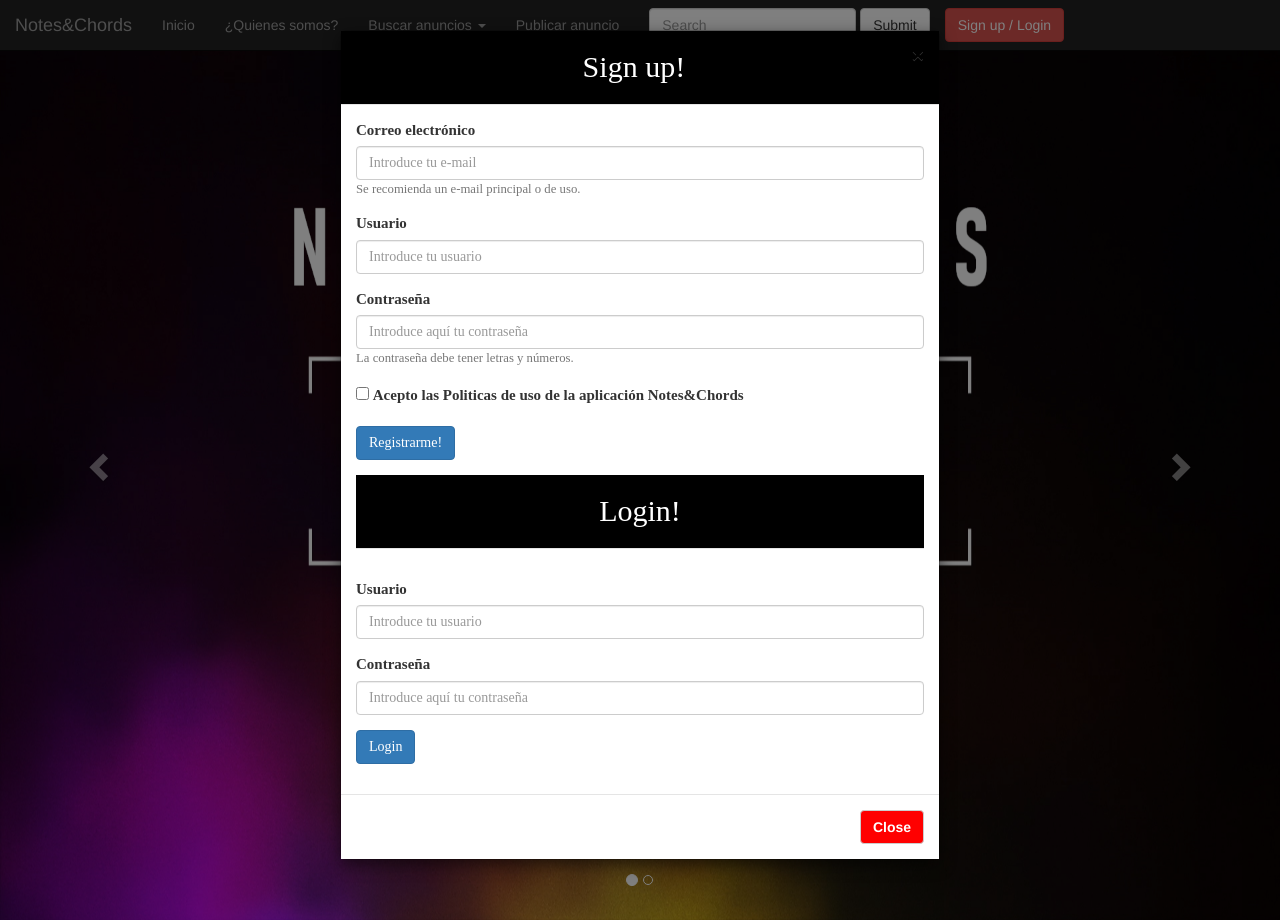
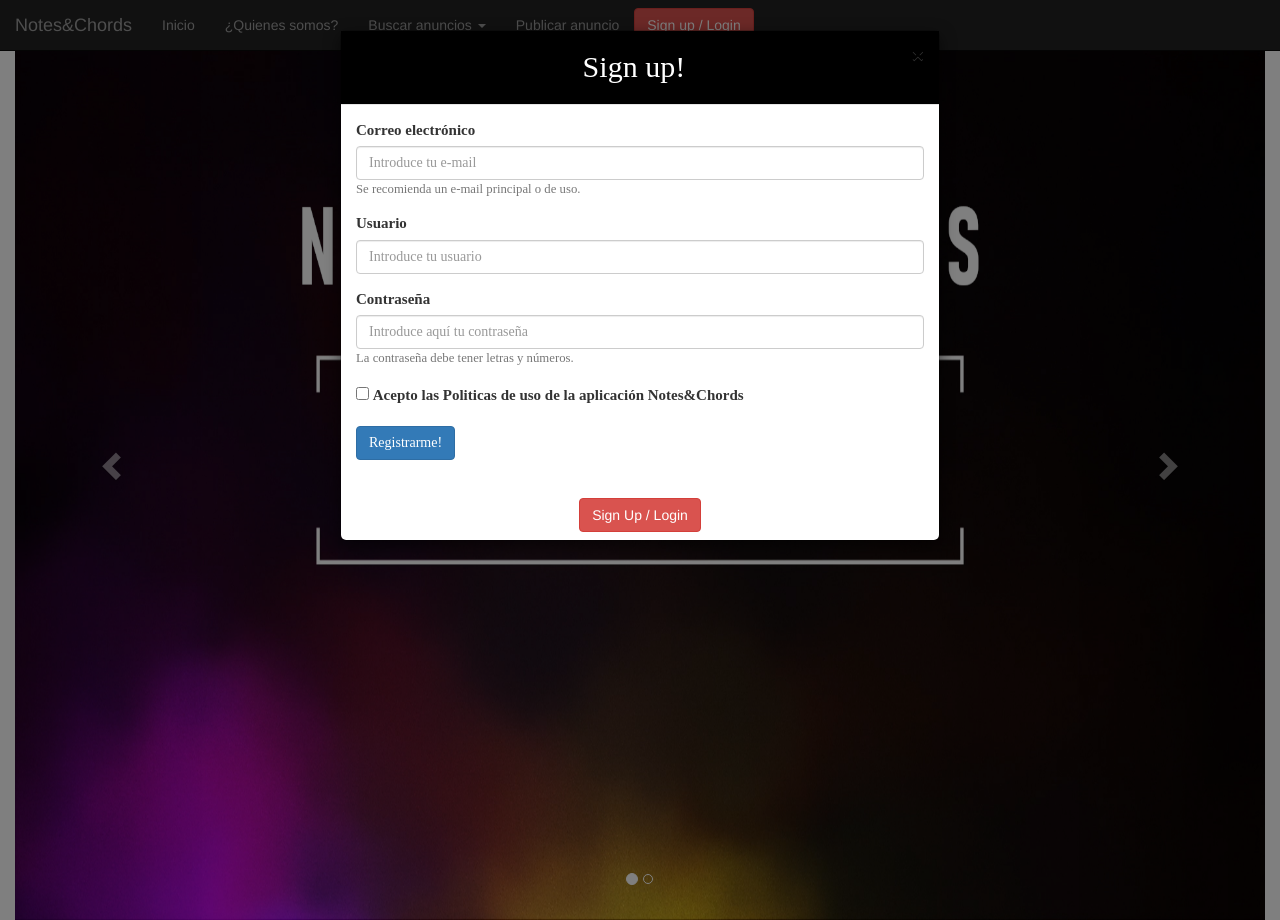
Before and after one commit to raultorres2603/RED-SOCIAL-PARA-ARTISTAS, a PHP site: page / in a window 1280 px wide, after a click on "Sign up / Login". Run offline with PHP 8.4, Linux system fonts and the light colour scheme; data that the repository does not hold is empty.

Commit message:
07/10/19 16:16

```diff
--- a/ext/nav/nav.php
+++ b/ext/nav/nav.php
@@ -23,12 +23,6 @@
         </ul>
       </li>
       <li><a href="#">Publicar anuncio</a></li>
-	  <form class="navbar-form navbar-left" action="/action_page.php">
-      <div class="form-group">
-        <input type="text" class="form-control" placeholder="Search">
-      </div>
-      <button type="submit" class="btn btn-default">Submit</button>
-    </form>
 	<?php
 	If (!isset($_SESSION["login"])) {
 	?>
@@ -82,6 +76,7 @@
 
     <!-- Modal content-->
     <div class="modal-content">
+	<div id="registro">
       <div class="modal-header">
         <button type="button" class="close" data-dismiss="modal">&times;</button>
         <h4 class="modal-title"> Sign up! </h4>
@@ -108,11 +103,13 @@
   </div>
   <button type="button" class="btn btn-primary" id="registrarbotonuser">Registrarme!</button>
 </form>
+</div>
+</div>
+<div id="login" hidden>
  <div class="modal-header">
         <h4 class="modal-title"> Login! </h4>
       </div>
-      </div>
-      <div class="modal-body">
+	  <div class="modal-body">
         <form method="POST" action="./functions/logear_usuario.php">
    <div class="form-group">
     <label for="exampleInputEmail1">Usuario</label>
@@ -124,12 +121,14 @@
   </div>
   <button type="button" class="btn btn-primary" id="logearbotonuser">Login</button>
 </form>
-      </div>
       <div class="modal-footer">
         <button type="button" class="btn btn-default" id="botoncerrarmodal" data-dismiss="modal">Close</button>
       </div>
-      </div>
+	  </div>
+	  </div>
+	   <center>
+	  	<button id="cambiarform" class="btn btn-danger navbar-btn">Sign Up / Login</button>
+		<center>
     </div>
-
   </div>
 </div>
--- a/index.php
+++ b/index.php
@@ -9,7 +9,7 @@
 ?>
 <html>
 <head>
-<title>Notes&Chords</title>
+<title>Notes&Chords </title>
 <?php
 include("./ext/links/head.php");
 ?>
--- a/js/ajax-registro-usuario.js
+++ b/js/funciones.js
@@ -1,6 +1,8 @@
 /**
 *@author RaúlTorres
 */
+
+	var formvisible = 'Registro';
 
 $(document).ready(function(){
 
@@ -68,4 +70,27 @@
                       }
         });
     });
+
+	$("#cambiarform").click(function(){
+		/**
+		*@summary Mostrar u ocultar dependiendo de la variable formvisible
+		*/
+			switch(formvisible) {
+
+				case 'Registro':
+				document.getElementById('registro').style.display = 'none';
+				document.getElementById('login').style.display = 'block';
+				formvisible = 'Login';
+				console.log('formvisible = Login');
+				break;
+
+				case 'Login':
+				document.getElementById('registro').style.display = 'block';
+				document.getElementById('login').style.display = 'none';
+				formvisible = 'Registro';
+				console.log('formvisible = Registro');
+				break;
+
+			}
+			 });
 });
```
Also changed, not shown: css/maincss.css (line endings or trailing spaces).
